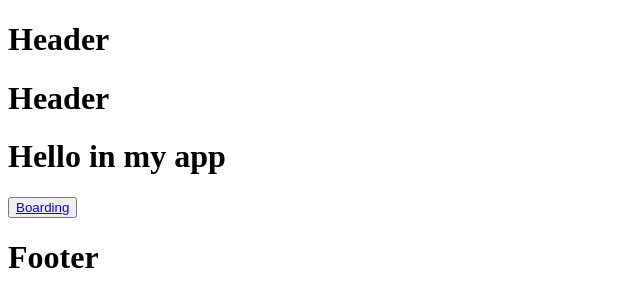
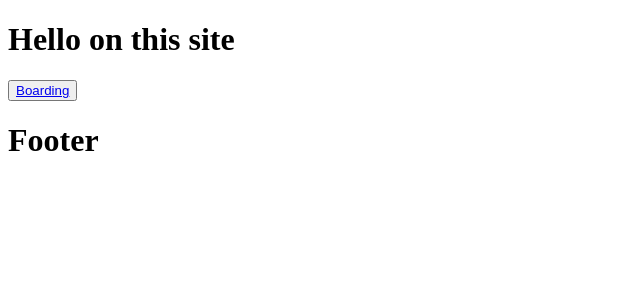
Before and after one commit to khprzybyl/my-app-next, a Next.js app: page / in a window 1280 px wide. Shown: the top 306 px of the page, without its empty margins (0-640 px from the left). Built offline with nearby package versions, Linux system fonts and the light colour scheme.

Commit message:
hide header on login page

```diff
--- a/src/components/layout.tsx
+++ b/src/components/layout.tsx
@@ -4,7 +4,7 @@ import { Props } from "../../types";
 
 export const Layout = ({ children }: Props) => {
   return (
-    <div className="container">
+    <div>
       <Header />
       {children}
       <Footer />
--- /dev/null
+++ b/src/components/login-layout.tsx
@@ -0,0 +1,13 @@
+import Footer from ".//footer-primary";
+import { Props } from "../../types";
+
+export const LoginLayout = ({ children }: Props) => {
+  return (
+    <div>
+      {children}
+      <Footer />
+    </div>
+  );
+};
+
+export default LoginLayout;
--- a/src/components/nested-layout.tsx
+++ /dev/null
@@ -1,13 +0,0 @@
-import Header from "./header-primary";
-import { Props } from "../../types";
-
-export const NestedLayout = ({ children }: Props) => {
-  return (
-    <div className="container">
-      <Header />
-      {children}
-    </div>
-  );
-};
-
-export default NestedLayout;
--- a/src/pages/_app.tsx
+++ b/src/pages/_app.tsx
@@ -1,26 +1,14 @@
-
-import 'tailwindcss/tailwind.css';
+import { Fragment, ReactElement } from "react";
+import "tailwindcss/tailwind.css";
 // TODO: rewire translation later
 //import { appWithTranslation } from 'next-i18next';
-import { AppPropsWithLayout, Props } from '../../types';
-import { Layout } from '../components/layout';
+import { AppPropsWithLayout, Props } from "../../types";
+import { Layout } from "../components/layout";
 
+const renderRegularLayout = ((children: ReactElement) => (<Layout>{children}</Layout>))
+function MyApp({ Component, pageProps }: AppPropsWithLayout) {
+  const getLayout = Component.getLayout ?? renderRegularLayout;
 
-import { ReactElement, ReactNode } from 'react'
-import { NextPage } from 'next/types'
-
-
-const foo = (page: Props)=>page
-
-function MyApp({ Component, pageProps }: AppPropsWithLayout) {
-
-  const getLayout = Component.getLayout ?? foo
-  return (
-    <>
-    <Layout>
-     {getLayout(<Component {...pageProps} />)}
-    </Layout>
-    </>
-  )
+  return getLayout(<Component {...pageProps} />)
 }
-export default MyApp
+export default MyApp;
--- a/src/pages/boarding.tsx
+++ b/src/pages/boarding.tsx
@@ -2,9 +2,11 @@ import { NextPage } from "next";
 
 const Boarding: NextPage = () => {
   return (
-    <div className="container mx-auto my-6 ">
+
+      <div className="container mx-auto my-6 ">
       <h1>Boarding Page</h1>
-    </div>
+      </div>
+
   );
 };
 
--- a/src/pages/index.tsx
+++ b/src/pages/index.tsx
@@ -6,7 +6,7 @@ import { ReactElement } from "react";
 //import { serverSideTranslations } from "next-i18next/serverSideTranslations";
 //import { useTranslation } from "next-i18next";
 import { NextPageWithLayout } from "../../types";
-import { NestedLayout } from "../components/nested-layout";
+import { LoginLayout } from "../components/login-layout";
 
 export const Home: NextPageWithLayout = () => {
   return (
@@ -17,7 +17,7 @@ export const Home: NextPageWithLayout = () => {
         <link rel="icon" href="/favicon.ico" />
       </Head>
       <div className="container mx-auto my-6">
-        <h1 className=" text-center">Hello in my app</h1>
+        <h1 className=" text-center">Hello on this site</h1>
 
         <button className=" bg-blue-500 hover:bg-blue-700 text-white py-4 px-6 rounded">
           <Link href="./boarding">
@@ -29,9 +29,11 @@ export const Home: NextPageWithLayout = () => {
   );
 };
 
-Home.getLayout = function getLayout(page: ReactElement) {
+Home.getLayout = function getLayout(children: ReactElement) {
   return (
-      <NestedLayout>{page}</NestedLayout>
+    <LoginLayout>
+    {children}
+    </LoginLayout>
   );
 };
 
```
